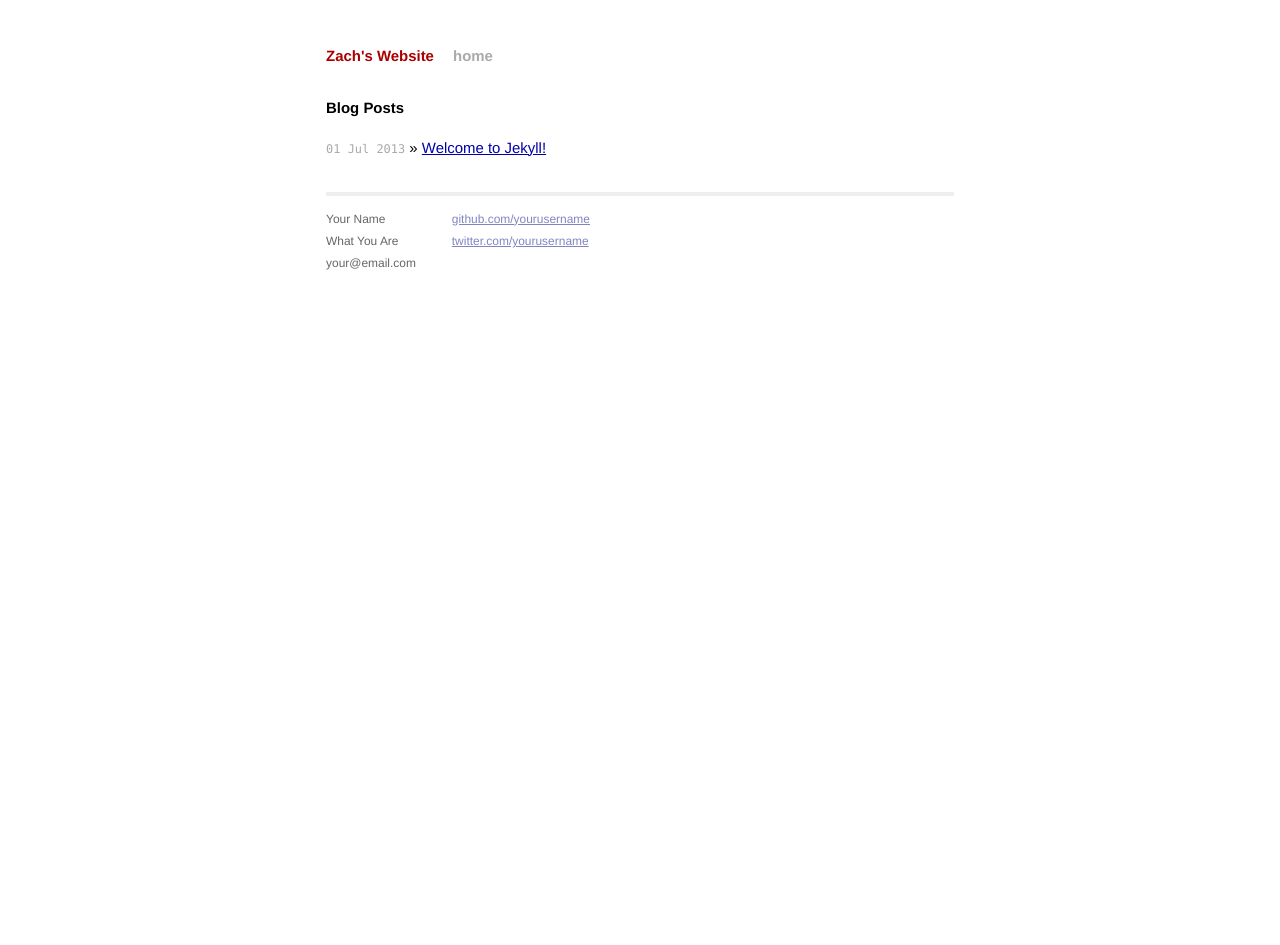
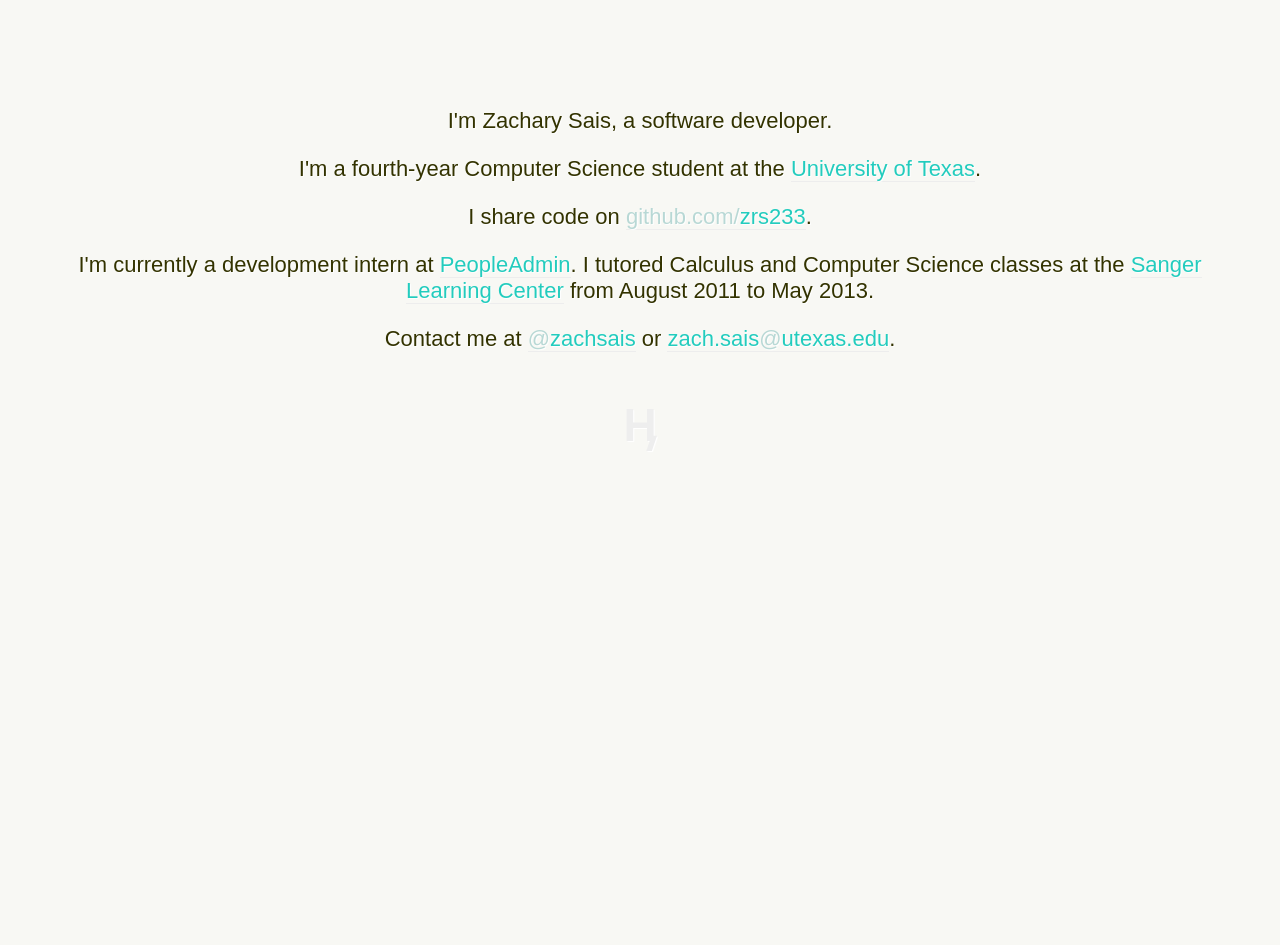
Before and after one commit to zrs233/zrs233.github.io, a Jekyll site: the page built from index.html, in a window 1280 px wide. Built offline with Jekyll 4.4.1, drawn with Linux system fonts in a browser that asks for light colours; after the commit the page ends 900 px from its top, so only the background shows below that.

Commit message:
Customizing the information

```diff
--- a/_layouts/default.html
+++ b/_layouts/default.html
@@ -1,46 +1,37 @@
+
 <!DOCTYPE html>
 <html>
-    <head>
-        <meta charset="utf-8">
-        <meta http-equiv="X-UA-Compatible" content="IE=edge,chrome=1">
-        <title>{{ page.title }}</title>
-        <meta name="viewport" content="width=device-width">
+  <head>
+    <meta charset="utf-8">
+    <meta http-equiv="X-UA-Compatible" content="IE=edge,chrome=1">
+    <title>Zachary Sais</title>
+    <meta name="viewport" content="width=device-width">
 
-        <!-- syntax highlighting CSS -->
-        <link rel="stylesheet" href="/css/syntax.css">
+    <link rel="stylesheet" href="css/main.css">
+    <script src="js/vendor/modernizr-2.6.2.min.js"></script>
+  </head>
+  <body>
+    <div class="page">
 
-        <!-- Custom CSS -->
-        <link rel="stylesheet" href="/css/main.css">
 
-    </head>
-    <body>
+      <section class="content">
+        <p>I'm <b>Zachary Sais</b>, a software developer.</p>
 
-        <div class="container">
-          <div class="site">
-            <div class="header">
-              <h1 class="title"><a href="/">{{ site.name }}</a></h1>
-              <a class="extra" href="/">home</a>
-            </div>
+        <p>I'm a fourth-year Computer Science student at the <a href="http://cs.utexas.edu" target="_blank">University of Texas</a>.</p>
 
-                {{ content }}
+        <p>I share code on <a href="http://github.com/zrs233" target="_blank"><span class="host">github.com/</span>zrs233</a>.
 
-            <div class="footer">
-              <div class="contact">
-                <p>
-                  Your Name<br />
-                  What You Are<br />
-                  your@email.com
-                </p>
-              </div>
-              <div class="contact">
-                <p>
-                  <a href="http://github.com/yourusername/">github.com/yourusername</a><br />
-                  <a href="http://twitter.com/yourusername/">twitter.com/yourusername</a><br />
-                </p>
-              </div>
-            </div>
-          </div>
-        </div> <!-- /container -->
+        <p>
+          I'm currently a development intern at <a href="http://peopleadmin.com" target="_blank">PeopleAdmin</a>.
+		  I tutored Calculus and Computer Science classes at the <a href="http://www.utexas.edu/ugs/slc" target="_blank">Sanger Learning Center</a> from August 2011 to May 2013.
+        </p>
 
-    </body>
+        <p>Contact me at <a href="http://twitter.com/zachsais" target="_blank"><span class="at">@</span>zachsais</a> or <a href="mailto:zach.sais@utexas.edu">zach.sais<span class="at">@</span>utexas.edu</a>.</p>
+      </section>
+
+      <footer>
+        <p class="weird-character">Ӊ</p>
+      </footer>
+    </div>
+  </body>
 </html>
--- a/css/main.css
+++ b/css/main.css
@@ -1,165 +1,54 @@
-/*****************************************************************************/
-/*
-/* Common
-/*
-/*****************************************************************************/
-
-/* Global Reset */
-* {
-  margin: 0;
-  padding: 0;
+body {
+  background: #f8f8f4;
+  color: #330;
+  padding: 60px 20px;
+  text-align: center;
+  font-family: 'Source Sans Pro', sans-serif;
+  font-size: 22px;
+  text-shadow: 1px 1px 1px #fff;
+  font-weight: 300;
 }
 
-html, body { height: 100%; }
-
-body {
-  background-color: #FFF;
-  font: 13.34px Helvetica, Arial, sans-serif;
-  font-size: small;
-  text-align: center;
+.page {
+  max-width: 1200px;
+  margin: 0 auto;
 }
 
-h1, h2, h3, h4, h5, h6 {
-  font-size: 100%; }
-
-h1 { margin-bottom: 1em; }
-p { margin: 1em 0; }
-
-a         { color: #00a; }
-a:hover   { color: #000; }
-a:visited { color: #a0a; }
-
-table {
-  font-size: inherit;
-  font: 100%;
+.content {
+  margin: 40px 0;
 }
 
-/*****************************************************************************/
-/*
-/* Home
-/*
-/*****************************************************************************/
-ul.posts {
-  list-style-type: none;
-  margin-bottom: 2em;
+a, a:visited {
+  color: #23ccbe;
+  text-decoration: none;
+  border-bottom: 1px solid #ededed;
 }
 
-ul.posts li {
-  line-height: 1.75em;
+a:hover {
+  color: #336699;
+  border-color: #bbb;
 }
 
-ul.posts span {
-  color: #aaa;
-  font-family: Monaco, "Courier New", monospace;
-  font-size: 80%;
+b {
+  font-weight: 400;
 }
 
-/*****************************************************************************/
-/*
-/* Site
-/*
-/*****************************************************************************/
-
-.site {
-  font-size: 115%;
-  text-align: justify;
-  width: 42em;
-  margin: 3em auto 2em;
-  line-height: 1.5em;
+h1 {
+  font-weight: 300;
+  font-size: 50px;
 }
 
-.site .header a {
-  font-weight: bold;
-  text-decoration: none;
+.at, .host {
+  color: #b8d8d5;
 }
 
-.site .header h1.title {
-  display: inline-block;
-  margin-bottom: 2em;
+.weird-character {
+  font-family: Arial, sans-serif;
+  color: #eee;
+  font-weight: 900;
+  font-size: 46px;
 }
 
-.site .header h1.title a {
-  color: #a00;
+.weird-character:hover {
+  color: #336699;
 }
-
-.site .header h1.title a:hover {
-  color: #000;
-}
-
-.site .header a.extra {
-  color: #aaa;
-  margin-left: 1em;
-}
-
-.site .header a.extra:hover {
-  color: #000;
-}
-
-.site .meta {
-  color: #aaa;
-}
-
-.site .footer {
-  font-size: 80%;
-  color: #666;
-  border-top: 4px solid #eee;
-  margin-top: 2em;
-  overflow: hidden;
-}
-
-.site .footer .contact {
-  float: left;
-  margin-right: 3em;
-}
-
-.site .footer .contact a {
-  color: #8085C1;
-}
-
-.site .footer .rss {
-  margin-top: 1.1em;
-  margin-right: -.2em;
-  float: right;
-}
-
-.site .footer .rss img {
-  border: 0;
-}
-
-/*****************************************************************************/
-/*
-/* Posts
-/*
-/*****************************************************************************/
-
-/* standard */
-.post pre {
-  border: 1px solid #ddd;
-  background-color: #eef;
-  padding: 0 .4em;
-}
-
-.post ul, .post ol {
-  margin-left: 1.35em;
-}
-
-.post code {
-  border: 1px solid #ddd;
-  background-color: #eef;
-  padding: 0 .2em;
-}
-
-.post pre code {
-  border: none;
-}
-
-/* terminal */
-.post pre.terminal {
-  border: 1px solid #000;
-  background-color: #333;
-  color: #FFF;
-}
-
-.post pre.terminal code {
-  background-color: #333;
-}
```
